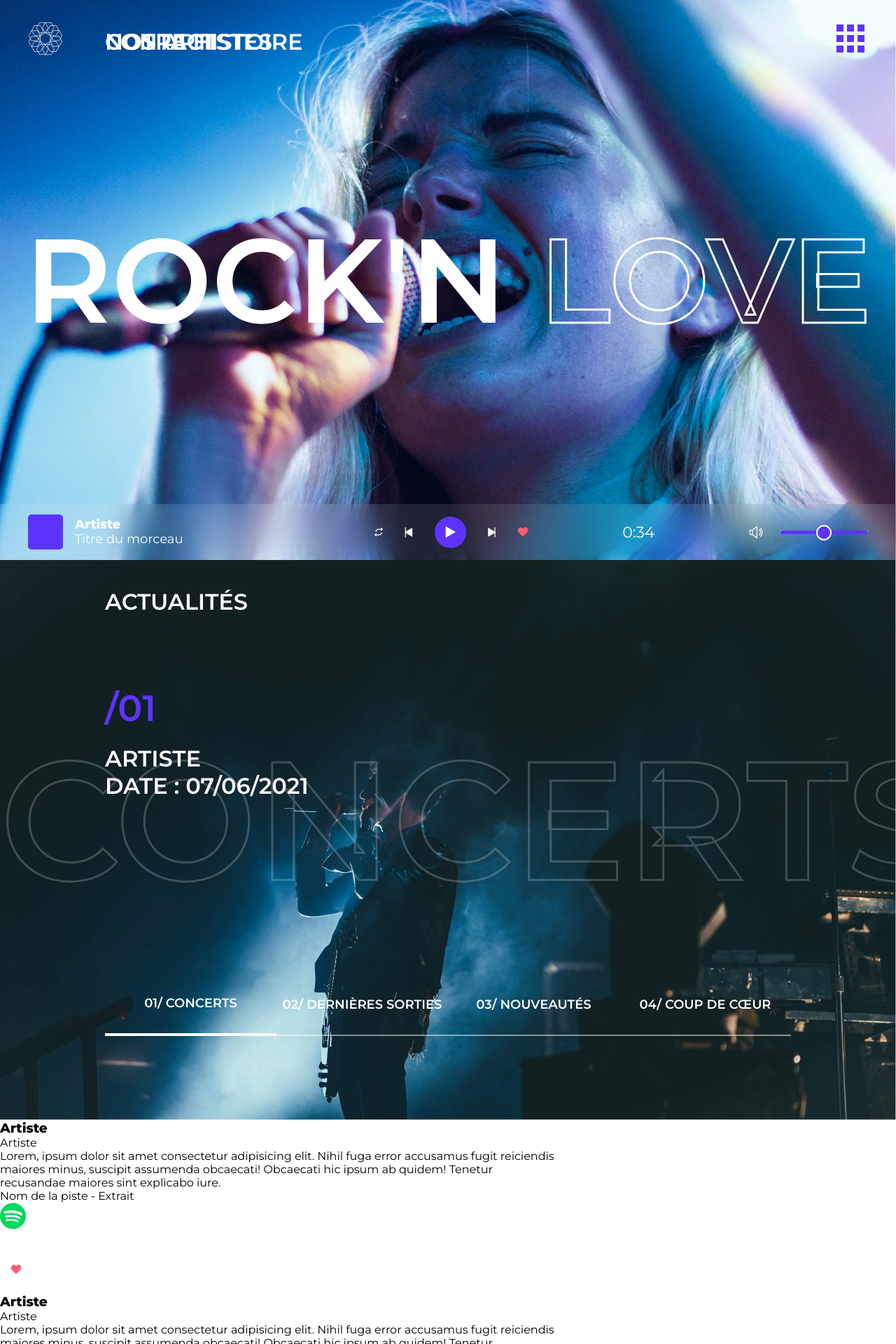
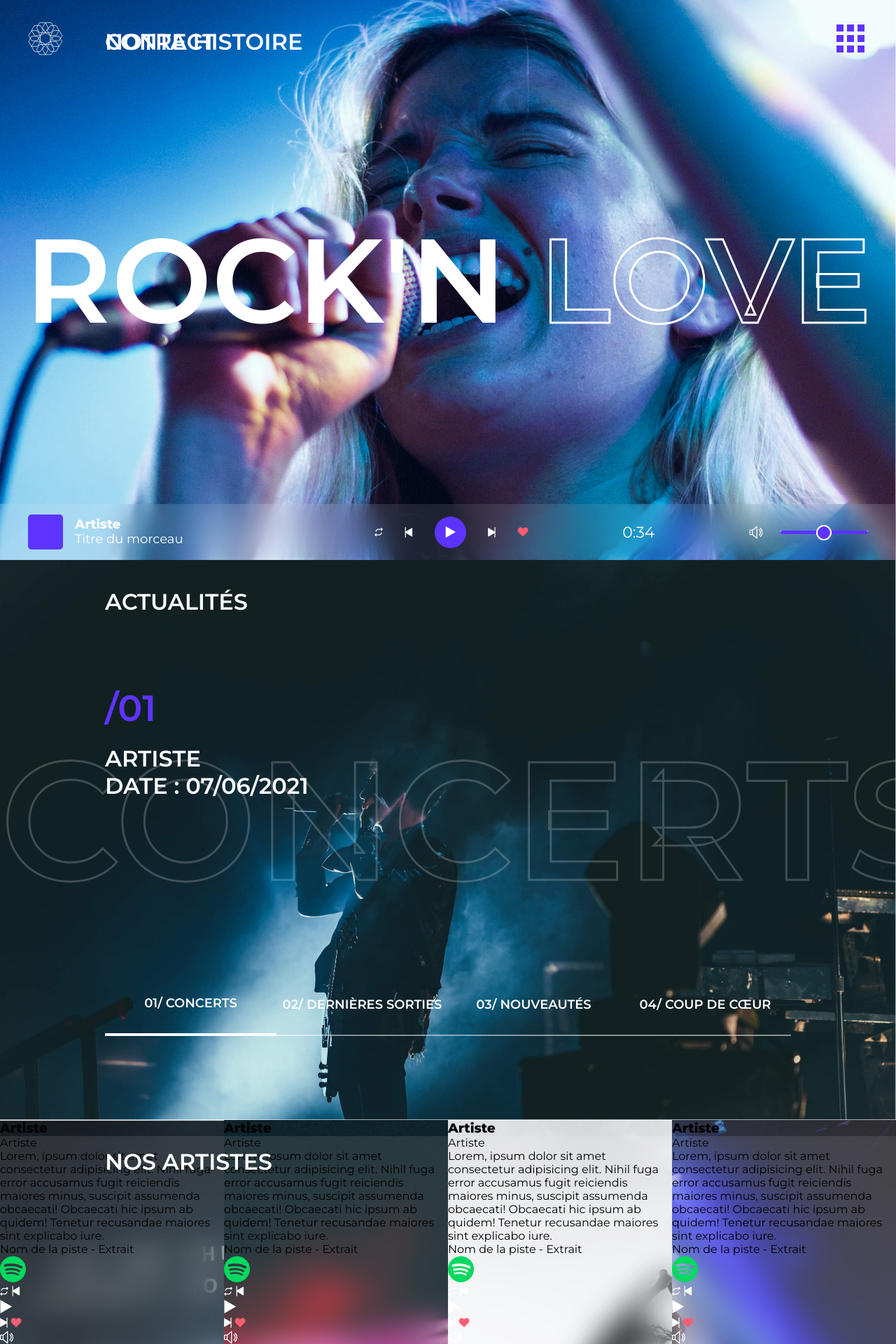
Before and after one commit to KayleoRakeon/labelRock, a PHP site: page / in a window 1280 px wide. Shown: the top 1920 px of the page at 70% size. Run offline with PHP 8.4, Linux system fonts and the light colour scheme.

Commit message:
Début section artiste

```diff
--- a/css/style.css
+++ b/css/style.css
@@ -308,3 +308,40 @@ section.actu {
         background-image: url("../img/photo/slide4.jpg");
         background-position: center bottom;
         background-size: cover; }
+
+section.allArtiste {
+  width: 100vw;
+  height: 100vh;
+  position: relative;
+  display: flex;
+  justify-content: center;
+  align-items: center; }
+  section.allArtiste .artiste {
+    width: 25%;
+    height: 100%;
+    position: relative;
+    flex: 1.25;
+    transition: all 0.3s ease-in; }
+    section.allArtiste .artiste.rockR {
+      background-image: url("../img/photo/artiste1.jpg");
+      background-position: center left;
+      background-size: cover; }
+    section.allArtiste .artiste.rockO {
+      background-image: url("../img/photo/artiste2.jpg");
+      background-position: center center;
+      background-size: cover; }
+    section.allArtiste .artiste.rockC {
+      background-image: url("../img/photo/artiste3.jpg");
+      background-position: center center;
+      background-size: cover; }
+    section.allArtiste .artiste.rockK {
+      background-image: url("../img/photo/artiste4.jpg");
+      background-position: center center;
+      background-size: cover; }
+    section.allArtiste .artiste:hover {
+      flex: 1.5; }
+    section.allArtiste .artiste .details {
+      width: 100%;
+      height: 50%;
+      background: rgba(255, 255, 255, 0.1);
+      backdrop-filter: blur(20px); }
--- a/includes/artiste.inc.php
+++ b/includes/artiste.inc.php
@@ -1,8 +1,7 @@
-<section class="allArtiste">
+<section class="allArtiste" id="artistes">
 
     <p class="titreSection">Nos artistes</p>
 
-    <div>
     <article class="artiste rockR">
         <h3>Artiste</h3>
 
@@ -86,6 +85,5 @@
             </div>
         </div>
     </article>
-    </div>
 
 </section>
--- /dev/null
+++ b/sass/components/artiste.scss
@@ -0,0 +1,51 @@
+section.allArtiste{
+    width:100vw;
+    height:100vh;
+    position:relative;
+    display:flex;
+    justify-content:center;
+    align-items:center;
+
+    .artiste{
+        width:25%;
+        height:100%;
+        position:relative;
+        flex:1.25;
+        transition:all 0.3s ease-in;
+
+        &.rockR{
+            background-image:url('../img/photo/artiste1.jpg');
+            background-position:center left;
+            background-size:cover;
+        }
+
+        &.rockO{
+            background-image:url('../img/photo/artiste2.jpg');
+            background-position:center center;
+            background-size:cover;
+        }
+
+        &.rockC{
+            background-image:url('../img/photo/artiste3.jpg');
+            background-position:center center;
+            background-size:cover;
+        }
+
+        &.rockK{
+            background-image:url('../img/photo/artiste4.jpg');
+            background-position:center center;
+            background-size:cover;
+        }
+
+        &:hover{
+            flex:1.5;
+        }
+
+        .details{
+            width:100%;
+            height:50%;
+            background:rgba(255,255,255,0.1);
+            backdrop-filter:blur(20px);
+        }
+    }
+}
--- a/sass/style.scss
+++ b/sass/style.scss
@@ -21,3 +21,5 @@
 @import "components/home.scss";
 // Actu
 @import "components/actu.scss";
+// Artiste
+@import "components/artiste.scss";
```
Also changed, not shown: img/photo/._artiste1.jpg (deleted), img/photo/._artiste2.jpg (deleted), img/photo/._artiste3.jpg (deleted), img/photo/._artiste4.jpg (deleted), img/photo/._chanteuse.jpg (deleted), img/photo/._histoire.jpg (deleted), img/photo/._slide1.jpg (deleted), img/photo/._slide2.jpg (deleted), img/photo/._slide3.jpg (deleted), img/photo/._slide4.jpg (deleted). Lines whose indentation alone changed are shown as unchanged.
